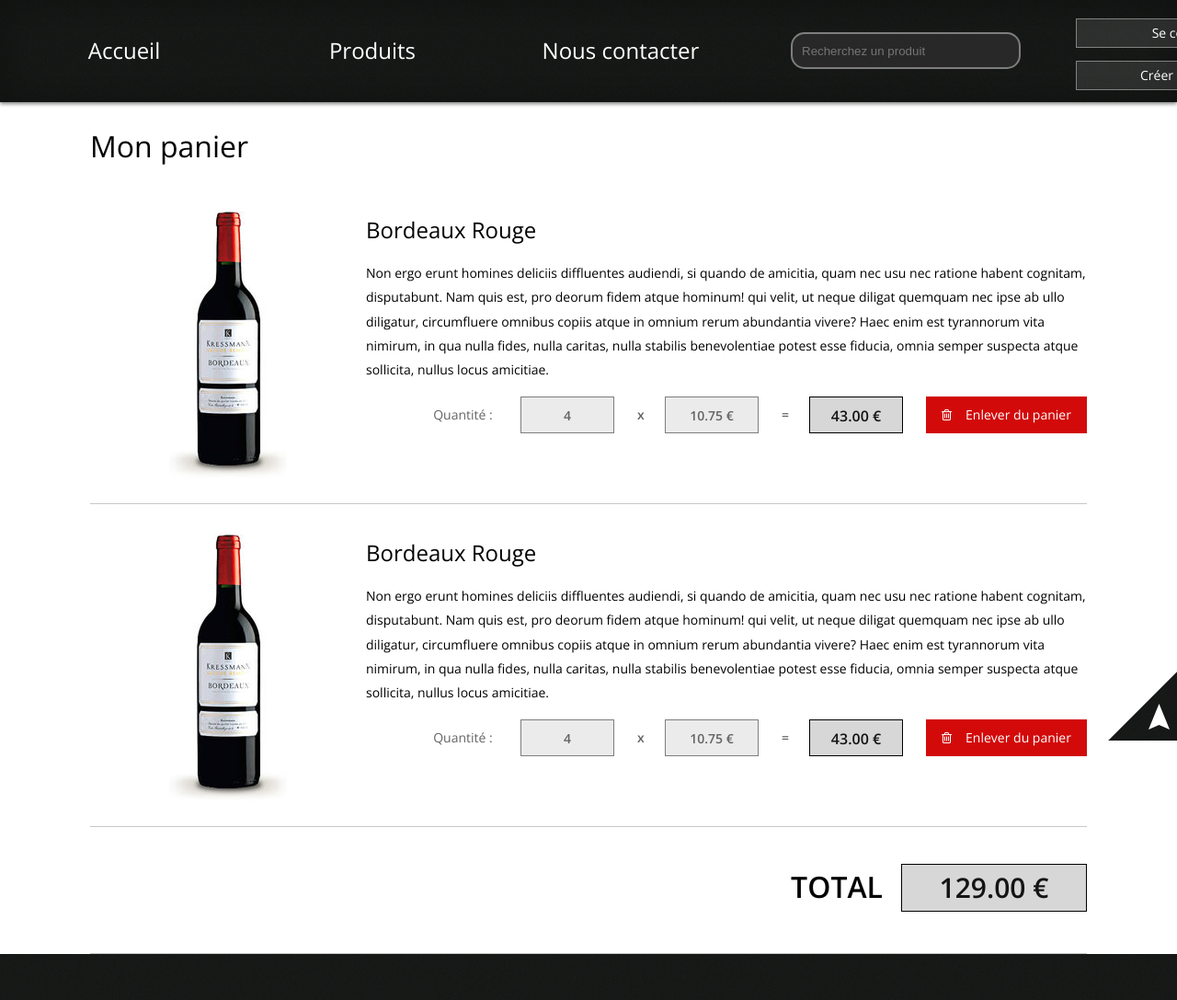
After one commit to Zegui81/sudouest-mouly, a PHP site: page /panier.html in a window 1280 px wide. The commit adds this page. Shown: the whole page at 92% size. Run offline with PHP 8.4, Linux system fonts and the light colour scheme; some libraries are stand-ins or nearby versions.

Commit message:
Modif
Ajout panier
Ajout Header admin + connecté

```diff
--- /dev/null
+++ b/src/panier.html
@@ -0,0 +1,135 @@
+<!DOCTYPE html>
+<html>
+	<head>
+		<title>Mon bon terroir</title>
+		<link rel="stylesheet" href="style.css" type="text/css">
+		<meta charset="UTF-8">
+	</head>
+
+	<script	src="https://ajax.googleapis.com/ajax/libs/jquery/3.2.1/jquery.min.js"></script>
+	<link href="https://fonts.googleapis.com/css?family=Open+Sans:400,600,300" rel="stylesheet" type="text/css">
+	<link rel="stylesheet" href="https://cdnjs.cloudflare.com/ajax/libs/font-awesome/4.7.0/css/font-awesome.min.css">
+
+	<script type="text/javascript">
+		$(document).ready(function() {
+			$("a").on('click', function(event) {
+				if (this.hash !== "") {
+					event.preventDefault();
+					var hash = this.hash;
+					$('html, body').animate({
+						scrollTop : $(hash).offset().top
+					}, 800, function() {
+						window.location.hash = hash;
+					});
+				}
+			});
+		});
+	</script>
+
+	<body>
+		<header id="header">
+			<div class="menu">
+				<div class="item-menu btn">Accueil</div>
+				<div class="item-menu btn">Produits</div>
+				<div class="item-menu btn">Nous contacter</div>
+				<input type="search" placeholder="Recherchez un produit" class="rechercher">
+				<div class="compte">
+					<a href="">Se connecter</a><br/>
+					<a href="">Créer un compte</a>
+				</div>
+			</div>
+		</header>
+		<div class="white">
+			<div class="produit">
+				<h1 class="page-produit">Mon panier</h1>
+				<div class="liste-produits">
+					<div class="conteneur-produit">
+						<div class="image-produit">
+							<img src="images/produits/1.jpg">
+						</div>
+						<div class="description-produit">
+							<h2>Bordeaux Rouge</h2>
+							<span>Non ergo erunt homines deliciis diffluentes audiendi,
+								si quando de amicitia, quam nec usu nec ratione habent cognitam,
+								disputabunt. Nam quis est, pro deorum fidem atque hominum! qui
+								velit, ut neque diligat quemquam nec ipse ab ullo diligatur,
+								circumfluere omnibus copiis atque in omnium rerum abundantia
+								vivere? Haec enim est tyrannorum vita nimirum, in qua nulla fides,
+								nulla caritas, nulla stabilis benevolentiae potest esse fiducia,
+								omnia semper suspecta atque sollicita, nullus locus amicitiae.</span>
+						</div>
+						<span class="btn-ajout">
+							<i class="fa fa-trash-o" aria-hidden="true"></i>Enlever du panier
+						</span>
+						<div class="btn-prix total">
+							43.00 €
+						</div>
+						<div class="btn-prix no-border">
+							=
+						</div>
+						<div class="btn-prix">
+							10.75 €
+						</div>
+						<div class="btn-prix no-border">
+							x
+						</div>
+						<div class="btn-prix">
+							4
+						</div>
+						<div class="btn-qtt-lbl">
+							<span>Quantité : </span>
+						</div>
+					</div>
+
+					<div class="conteneur-produit">
+						<div class="image-produit">
+							<img src="images/produits/1.jpg">
+						</div>
+						<div class="description-produit">
+							<h2>Bordeaux Rouge</h2>
+							<span>Non ergo erunt homines deliciis diffluentes audiendi,
+								si quando de amicitia, quam nec usu nec ratione habent cognitam,
+								disputabunt. Nam quis est, pro deorum fidem atque hominum! qui
+								velit, ut neque diligat quemquam nec ipse ab ullo diligatur,
+								circumfluere omnibus copiis atque in omnium rerum abundantia
+								vivere? Haec enim est tyrannorum vita nimirum, in qua nulla fides,
+								nulla caritas, nulla stabilis benevolentiae potest esse fiducia,
+								omnia semper suspecta atque sollicita, nullus locus amicitiae.</span>
+						</div>
+						<span class="btn-ajout">
+							<i class="fa fa-trash-o" aria-hidden="true"></i>Enlever du panier
+						</span>
+						<div class="btn-prix total">
+							43.00 €
+						</div>
+						<div class="btn-prix no-border">
+							=
+						</div>
+						<div class="btn-prix">
+							10.75 €
+						</div>
+						<div class="btn-prix no-border">
+							x
+						</div>
+						<div class="btn-prix">
+							4
+						</div>
+						<div class="btn-qtt-lbl">
+							<span>Quantité : </span>
+						</div>
+					</div>
+
+					<div class="conteneur-produit total-final">
+						<div class="btn-prix total prix-final">
+							129.00 €
+						</div>
+						<h1>TOTAL</h1>
+					</div>
+				</div>
+			</div>
+
+			<a href="#header"><span id="scroller"></span></a>
+		</div>
+		<footer class="remplissage"> </footer>
+	</body>
+</html>
--- a/src/style.css
+++ b/src/style.css
@@ -69,8 +69,8 @@ header .menu .item-menu {
 	color: white;
 	margin-left: 10px;
 	margin-right: 10px;
-	height:70px;
-	float:left;
+	height: 70px;
+	float: left;
 }
 
 header .menu .compte {
@@ -81,7 +81,7 @@ header .menu .compte {
 	margin-right: 10px;
 	font-size: 18px;
 	line-height: 14px;
-	height:70px;
+	height: 70px;
 }
 
 header .menu .compte a {
@@ -97,21 +97,21 @@ header .menu .compte a {
 	height: 30px;
 	display: block;
 	text-align: center;
-	border: 1px solid RGBA(255,255,255,0.4);
-	transition:0.2s;
+	border: 1px solid RGBA(255, 255, 255, 0.4);
+	transition: 0.2s;
 }
 
-header .menu .compte a:hover{
+header .menu .compte a:hover {
 	background-color: RGBA(255, 255, 255, 0.03);
-	padding-left:20px;
+	padding-left: 20px;
 }
 
-.marge-lien{
-	margin-top:10px;
+.marge-lien {
+	margin-top: 10px;
 }
 
-.compte i{
-	margin-right:10px;
+.compte i {
+	margin-right: 10px;
 }
 
 header a {
@@ -125,22 +125,22 @@ header .menu .rechercher {
 	height: 40px;
 	background-color: RGB(40, 40, 40);
 	color: white;
-	border: 2px solid RGBA(255,255,255,0.4);
+	border: 2px solid RGBA(255, 255, 255, 0.4);
 	border-radius: 15px;
 	padding-left: 10px;
 	margin-left: 50px;
 	margin-right: 50px;
-	margin-bottom:15px;
-	margin-top:15px;
-	float:left;
+	margin-bottom: 15px;
+	margin-top: 15px;
+	float: left;
 }
 
 header .menu .rechercher:active {
-	border: 2px solid RGBA(255,255,255,0.8);
+	border: 2px solid RGBA(255, 255, 255, 0.8);
 }
 
 header .menu .rechercher:focus {
-	border: 2px solid RGBA(255,255,255,0.8);
+	border: 2px solid RGBA(255, 255, 255, 0.8);
 }
 
 header .item-menu:hover {
@@ -361,7 +361,6 @@ footer {
 	width: 100px;
 	height: 38px;
 	float: right;
-	cursor: pointer;
 	color: RGB(100, 100, 100);;
 	font-family: Open Sans;
 	font-size: 14px;
@@ -374,6 +373,41 @@ footer {
 	transition: 0.2s;
 	margin-right: 25px;
 	border: 1px solid RGB(125, 125, 125);
+	background-color: RGB(235, 235, 235);
+}
+
+.total {
+	font-size: 16px !important;
+	font-weight: 900 !important;
+	color: RGB(20, 20, 20) !important;
+	background-color: RGB(215, 215, 215);
+	border: 1px solid black;
+}
+
+.total-final {
+	width: 100%;
+}
+
+.total-final h1 {
+	float: right;
+	line-height: 50px;
+	margin-right: 20px;
+	font-weight: 900;
+}
+
+.prix-final {
+	height: 50px;
+	width: 200px;
+	line-height: 50px;
+	font-size: 30px !important;
+	font-weight: 900;
+	margin-right: 0;
+}
+
+.no-border {
+	border: none !important;
+	width: 5px !important;
+	background-color: white !important;
 }
 
 .produit-simili {
@@ -612,15 +646,15 @@ footer {
 	bottom: 50px;
 }
 
- input.input-error{
+input.input-error {
 	border: 1px solid RGB(255, 125, 125);
 	color: RGB(255, 125, 125) !important;
 }
 
-input.input-error::placeholder{
+input.input-error::placeholder {
 	color: RGB(255, 125, 125) !important;
 }
 
-span.input-error{
+span.input-error {
 	color: RGB(255, 125, 125) !important;
 }
```
Also changed, not shown: src/vue/divers.vue.php (+32 -0 lines).
